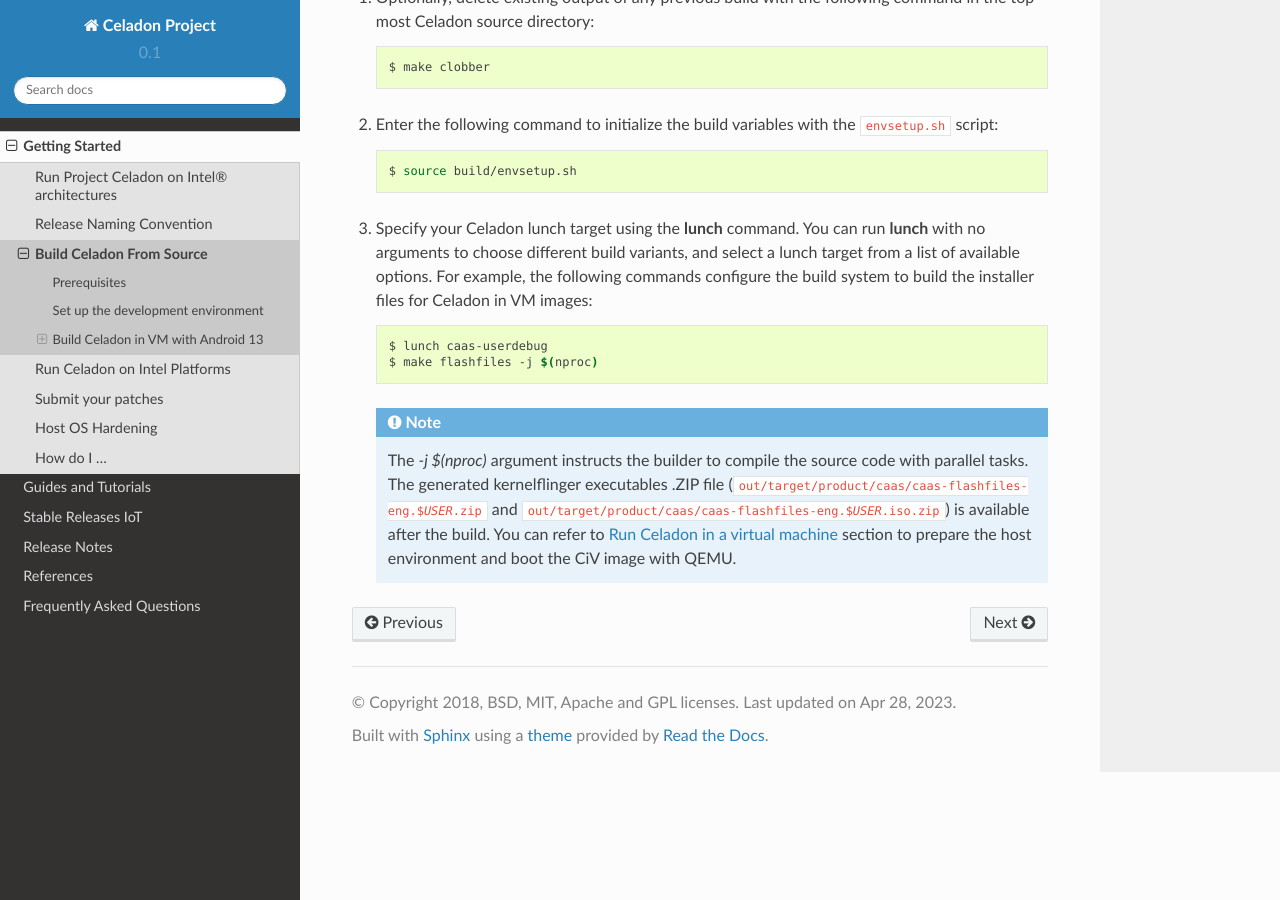
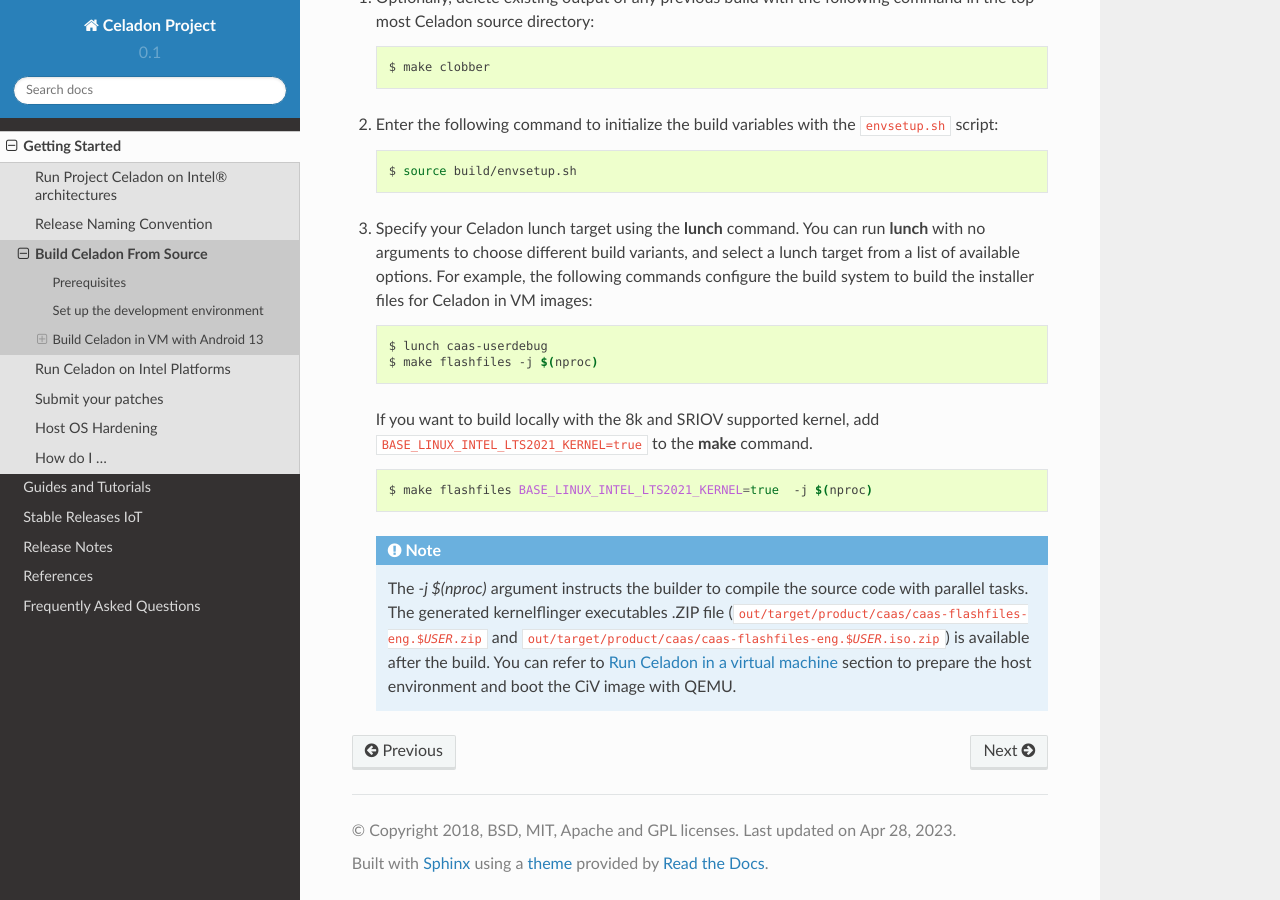
Before and after one commit to projectceladon/celadon-documentation, a Sphinx documentation site: the page built from source/getting-started/build-source.rst, in a window 1280 px wide and 900 px high, scrolled down 2453 px. Built offline with Sphinx 7.4.7 and the Read the Docs theme 2.0.0, drawn with Linux system fonts in a browser that asks for light colours.

Commit message:
build-source.rst; edit makefile command for building locally with SRIOV supported kernel
Signed-off-by: Martin, Doug <doug.martin@intel.com>

```diff
--- a/source/getting-started/build-source.rst
+++ b/source/getting-started/build-source.rst
@@ -154,6 +154,15 @@
        $ lunch caas-userdebug
        $ make flashfiles -j $(nproc)
 
+   If you want to build locally with the 8k and SRIOV supported kernel,
+   add ``BASE_LINUX_INTEL_LTS2021_KERNEL=true`` to the
+   :command:`make` command.
+
+   .. code-block:: bash
+
+       $ make flashfiles BASE_LINUX_INTEL_LTS2021_KERNEL=true  -j $(nproc)
+
+
    .. note::
          The *-j $(nproc)* argument instructs the builder to compile the source
          code with parallel tasks. The generated kernelflinger executables
```
